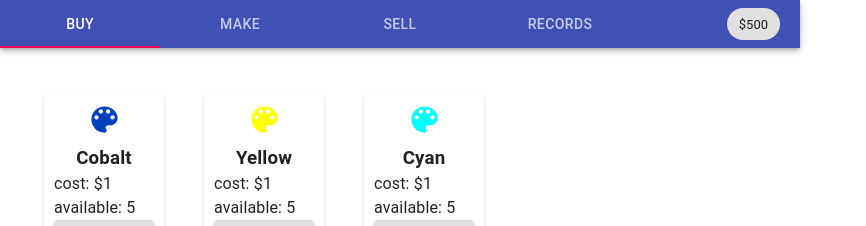
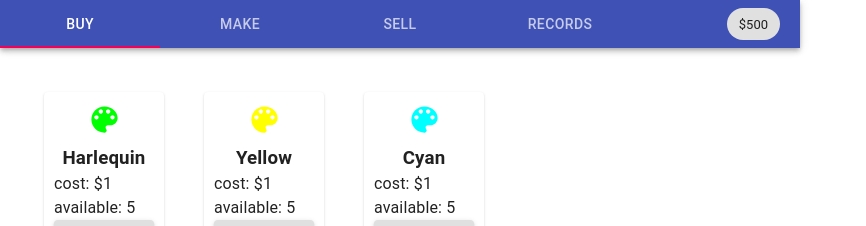
Before and after one commit to BethanyDrake/jamcraft, a React (Create React App) app: page / in a window 1280 px wide. Both pictures are taken after a click on the button "ZEN". Shown: the top 226 px of the page, without its empty margins (0-866 px from the left). Built offline with nearby package versions, Linux system fonts and the light colour scheme.

Commit message:
change buyscreen colours

```diff
--- a/src/BuyScreen.js
+++ b/src/BuyScreen.js
@@ -125,7 +125,7 @@ const restock = (ingredients, setIngredients) => {
 
 
 export const stockableIngredients = [
-  "cyan", "yellow", "pink pizzazz", "ultramarine", "spring green", "rose", "pistachio", "magenta", "vermillion", "amber", "black", "cobalt",
+  "cyan", "yellow", "pink pizzazz", "black", "red", "blue", "harlequin"
 ]
 
 export default BuyScreen;
```
